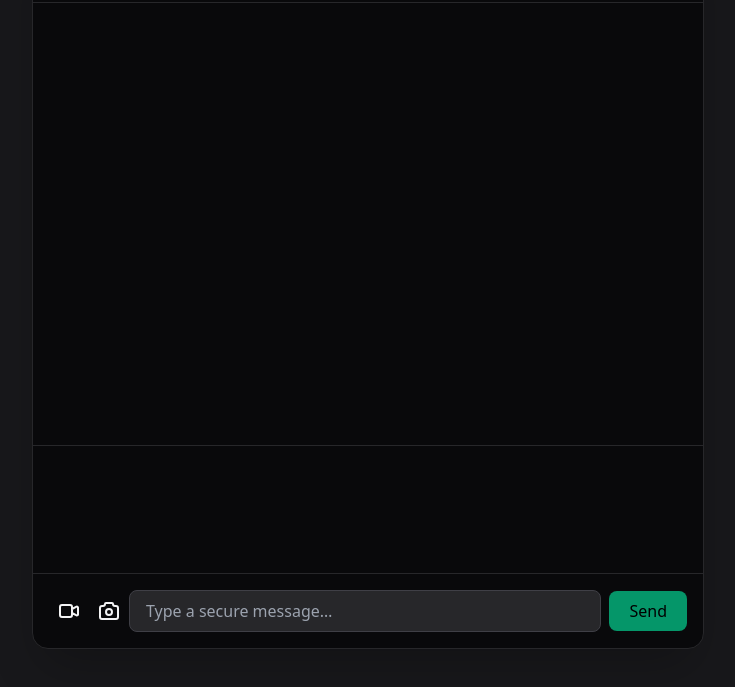
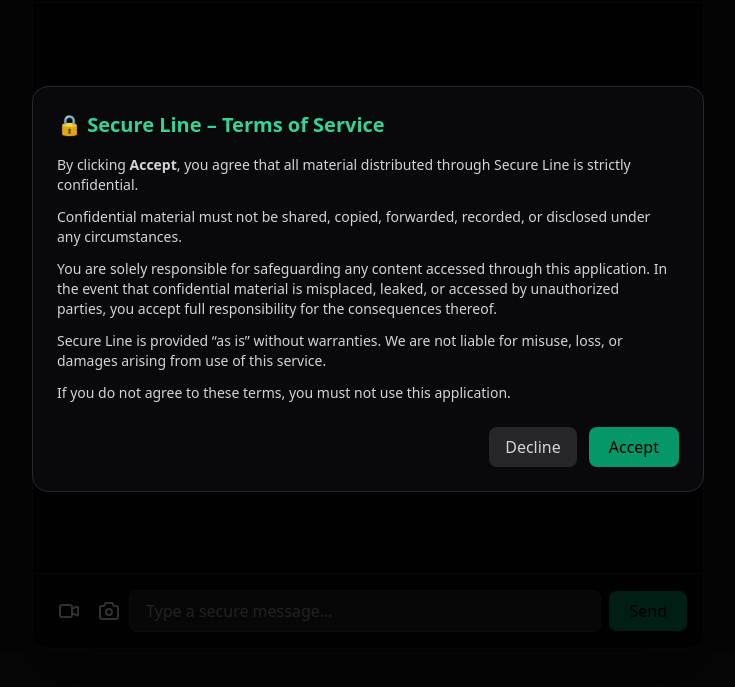
Before and after one commit to StephenDK/Secure_Line, a website with bundled scripts: page public/index.html in a window 1280 px wide. Shown: the part 111-798 px from the top of the page, without its empty margins (272-1007 px from the left). Built offline with nearby package versions, Linux system fonts and the light colour scheme; no server answers; files whose address does not match are found by name.

Commit message:
TOS deployment

```diff
--- a/public/app.js
+++ b/public/app.js
@@ -1,4 +1,4 @@
-import { CLIP_TTL_MS } from "../utils/limits.js";
+const CLIP_TTL_MS = 60_000;
 const log = document.getElementById("log");
 const status = document.getElementById("status");
 const imageInput = document.getElementById("imageInput");
@@ -532,5 +532,34 @@ document.getElementById("qrBtn").onclick = () => {
   window.open(qrUrl, "_blank");
 };
 
+// ───────── Terms of Service Gate ─────────
+const tosModal = document.getElementById("tosModal");
+const acceptTos = document.getElementById("acceptTos");
+const declineTos = document.getElementById("declineTos");
+
+if (!tosModal || !acceptTos || !declineTos) {
+  console.error("❌ TOS modal elements not found");
+} else {
+  const TOS_KEY = "secureline_tos_accepted";
+
+  if (localStorage.getItem(TOS_KEY) === "true") {
+    tosModal.remove();
+  } else {
+    // Block app interaction until accepted
+    document.body.style.overflow = "hidden";
+  }
+
+  acceptTos.onclick = () => {
+    localStorage.setItem(TOS_KEY, "true");
+    tosModal.remove();
+    document.body.style.overflow = "";
+  };
+
+  declineTos.onclick = () => {
+    alert("You must accept the Terms of Service to use Secure Line.");
+    window.location.href = "about:blank";
+  };
+}
+
 // ───────── Initial connect ─────────
 connectWebSocket();
--- a/public/index.html
+++ b/public/index.html
@@ -17,6 +17,67 @@
     <div
       class="w-full max-w-2xl h-[90vh] flex flex-col rounded-2xl shadow-2xl border border-zinc-800 bg-zinc-950"
     >
+      <!-- Terms of Service Modal -->
+      <div
+        id="tosModal"
+        class="fixed inset-0 z-50 flex items-center justify-center bg-black bg-opacity-80"
+      >
+        <div
+          class="bg-zinc-950 border border-zinc-800 rounded-2xl shadow-2xl max-w-2xl w-full mx-4 p-6 flex flex-col"
+        >
+          <h2 class="text-xl font-semibold mb-4 text-emerald-400">
+            🔒 Secure Line – Terms of Service
+          </h2>
+
+          <div
+            class="text-sm text-zinc-300 space-y-3 overflow-y-auto max-h-[50vh] pr-2"
+          >
+            <p>
+              By clicking <strong>Accept</strong>, you agree that all material
+              distributed through Secure Line is strictly confidential.
+            </p>
+
+            <p>
+              Confidential material must not be shared, copied, forwarded,
+              recorded, or disclosed under any circumstances.
+            </p>
+
+            <p>
+              You are solely responsible for safeguarding any content accessed
+              through this application. In the event that confidential material
+              is misplaced, leaked, or accessed by unauthorized parties, you
+              accept full responsibility for the consequences thereof.
+            </p>
+
+            <p>
+              Secure Line is provided “as is” without warranties. We are not
+              liable for misuse, loss, or damages arising from use of this
+              service.
+            </p>
+
+            <p>
+              If you do not agree to these terms, you must not use this
+              application.
+            </p>
+          </div>
+
+          <div class="mt-6 flex justify-end gap-3">
+            <button
+              id="declineTos"
+              class="px-4 py-2 rounded-lg bg-zinc-800 hover:bg-zinc-700 text-zinc-300"
+            >
+              Decline
+            </button>
+            <button
+              id="acceptTos"
+              class="px-5 py-2 rounded-lg bg-emerald-600 hover:bg-emerald-500 text-black font-medium"
+            >
+              Accept
+            </button>
+          </div>
+        </div>
+      </div>
+
       <!-- Header -->
       <div
         class="flex items-center justify-between px-6 py-4 border-b border-zinc-800"
```
